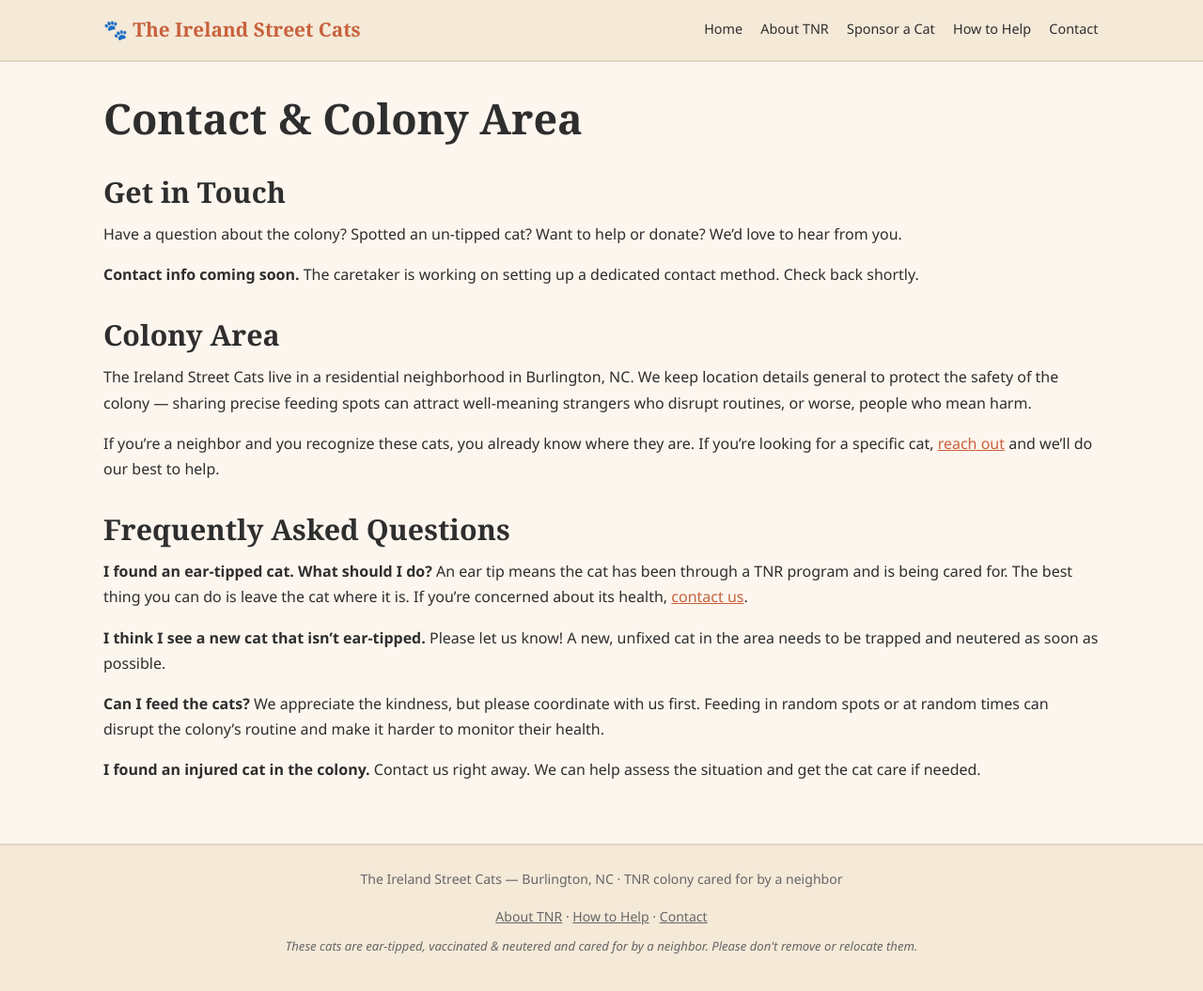
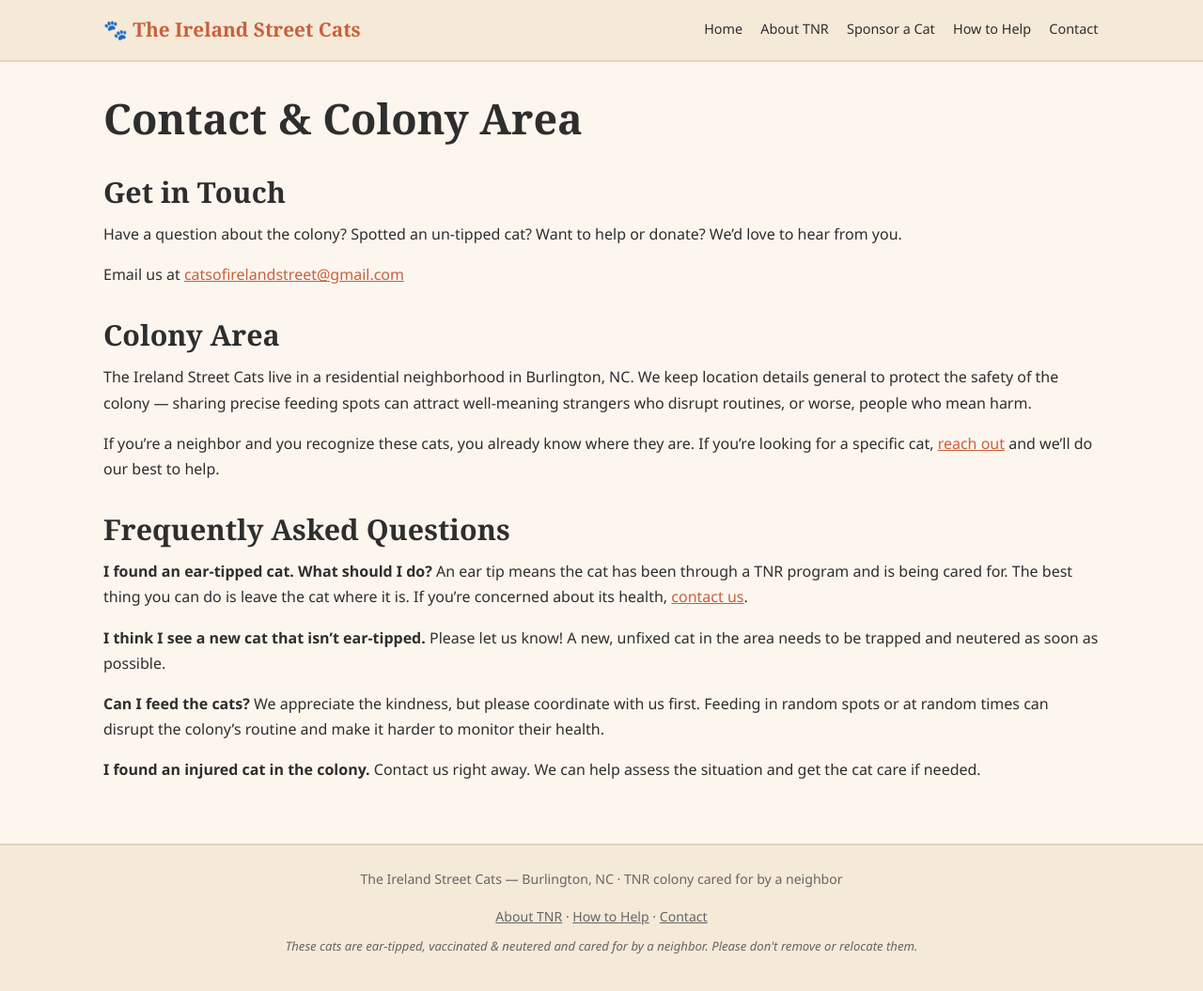
Before and after one commit to bblackm/ireland-street-cats, a Jekyll site: the page built from pages/contact.md, in a window 1280 px wide and 1058 px high. Shown: the top 1055 px of the window at 94% size. Built offline with Jekyll 4.4.1, drawn with Linux system fonts in a browser that asks for light colours.

Commit message:
update contact with email

```diff
--- a/pages/contact.md
+++ b/pages/contact.md
@@ -10,7 +10,7 @@ permalink: /pages/contact.html
 
 Have a question about the colony? Spotted an un-tipped cat? Want to help or donate? We'd love to hear from you.
 
-**Contact info coming soon.** The caretaker is working on setting up a dedicated contact method. Check back shortly.
+Email us at [catsofirelandstreet@gmail.com](mailto:catsofirelandstreet@gmail.com)
 
 ## Colony Area
 
```
